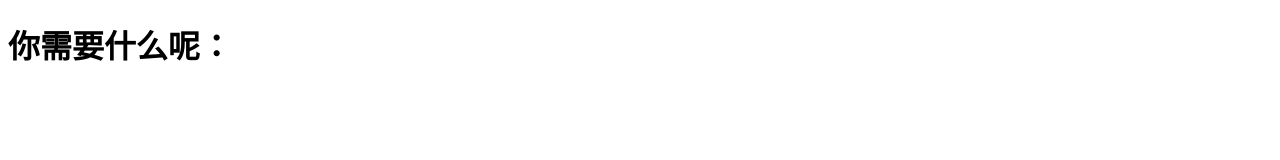
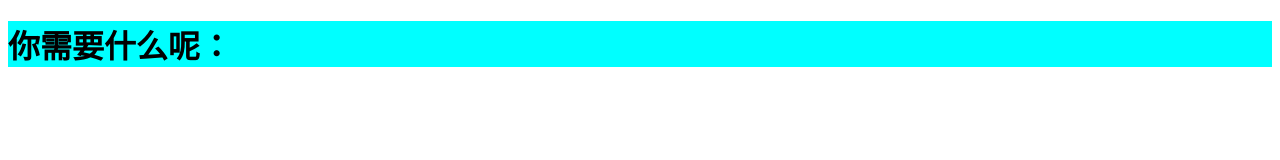
Before and after one commit to Achelouer/Achelouer.github.io, a plain HTML site: page gyj/jj.html in a window 1280 px wide. Drawn offline with Linux system fonts and the light colour scheme.

Commit message:
测试外置css

```diff
--- /dev/null
+++ b/gyj/index.css
@@ -0,0 +1,3 @@
+h1{
+    background-color: aqua;
+}
--- a/gyj/jj.html
+++ b/gyj/jj.html
@@ -5,6 +5,7 @@
     <meta http-equiv="X-UA-Compatible" content="IE=edge">
     <meta name="viewport" content="width=device-width, initial-scale=1.0">
     <title>婧婧丫头的记录本</title>
+    <link rel="stylesheet" type="text/css" href="index.css">
 </head>
 <body>
     <h1>你需要什么呢：</h1>
```
